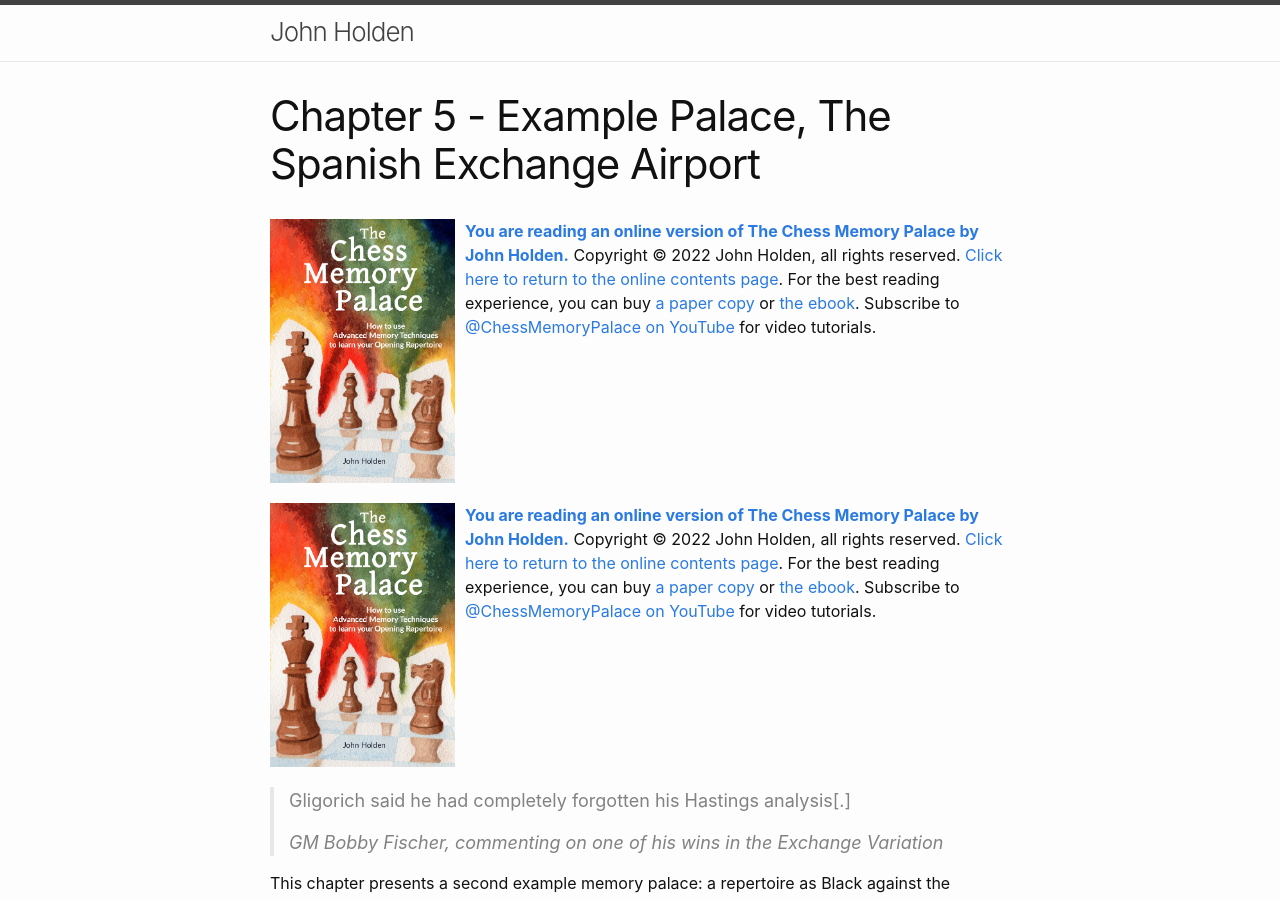
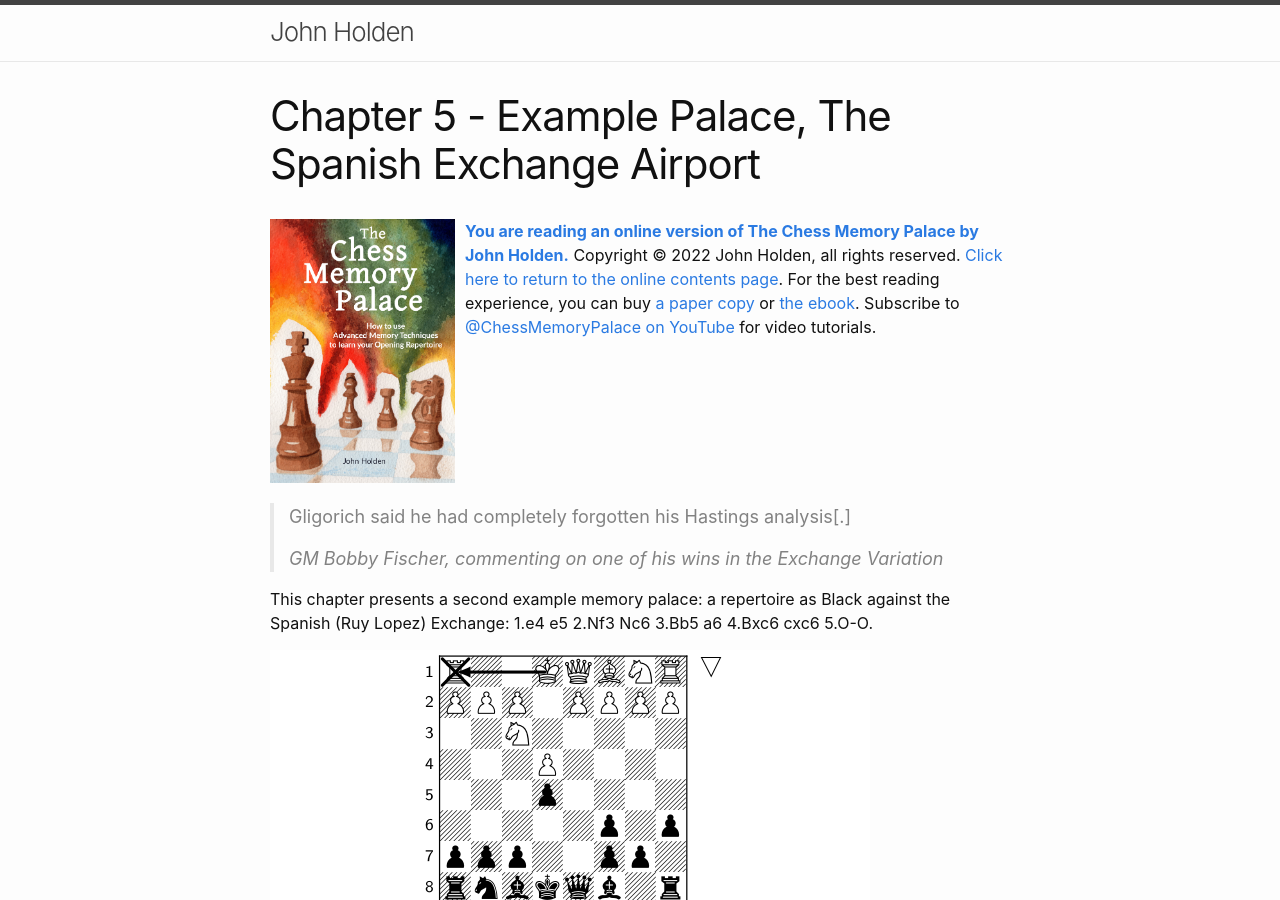
Before and after one commit to liontailedmacaque/liontailedmacaque.github.io, a Jekyll site: the page built from chessmemorypalace/chapter5.md, in a window 1280 px wide and 900 px high. Built offline with Jekyll 4.4.1, drawn with Linux system fonts in a browser that asks for light colours.

Commit message:
Update chapter5.md

```diff
--- a/chessmemorypalace/chapter5.md
+++ b/chessmemorypalace/chapter5.md
@@ -4,10 +4,6 @@ title: Chapter 5 - Example Palace, The Spanish Exchange Airport
 permalink: /chessmemorypalace/chapter5
 
 ---
-
-<a href="https://smile.amazon.com/dp/B0BR9DQMVS"><img src="/assets/homepage/ChessCover4.png" height="25%" width="25%" style="margin: 0px 10px 20px 0px; float: left;">
-<b>You are reading an online version of The Chess Memory Palace by John Holden.</b></a> Copyright © 2022 John Holden, all rights reserved. [Click here to return to the online contents page](/chessmemorypalace). For the best reading experience, you can buy [a paper copy](https://smile.amazon.com/dp/B0BR9DQMVS) or [the ebook](https://chessmemorypalace.etsy.com). Subscribe to [@ChessMemoryPalace on YouTube](https://www.youtube.com/@ChessMemoryPalace) for video tutorials.
-<div style="clear: both;"></div>
 
 {% include chess-memory-header.html %}
 
```
